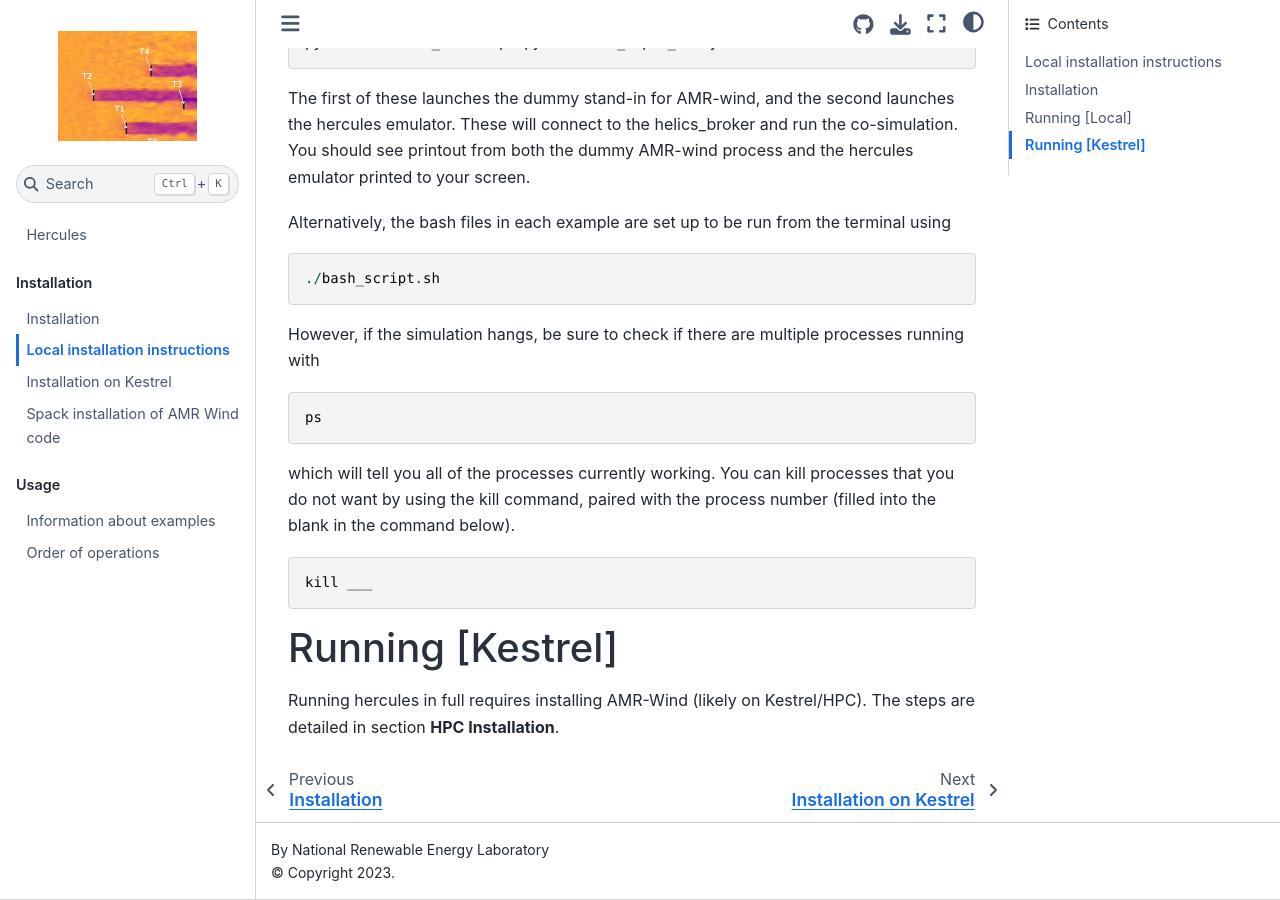
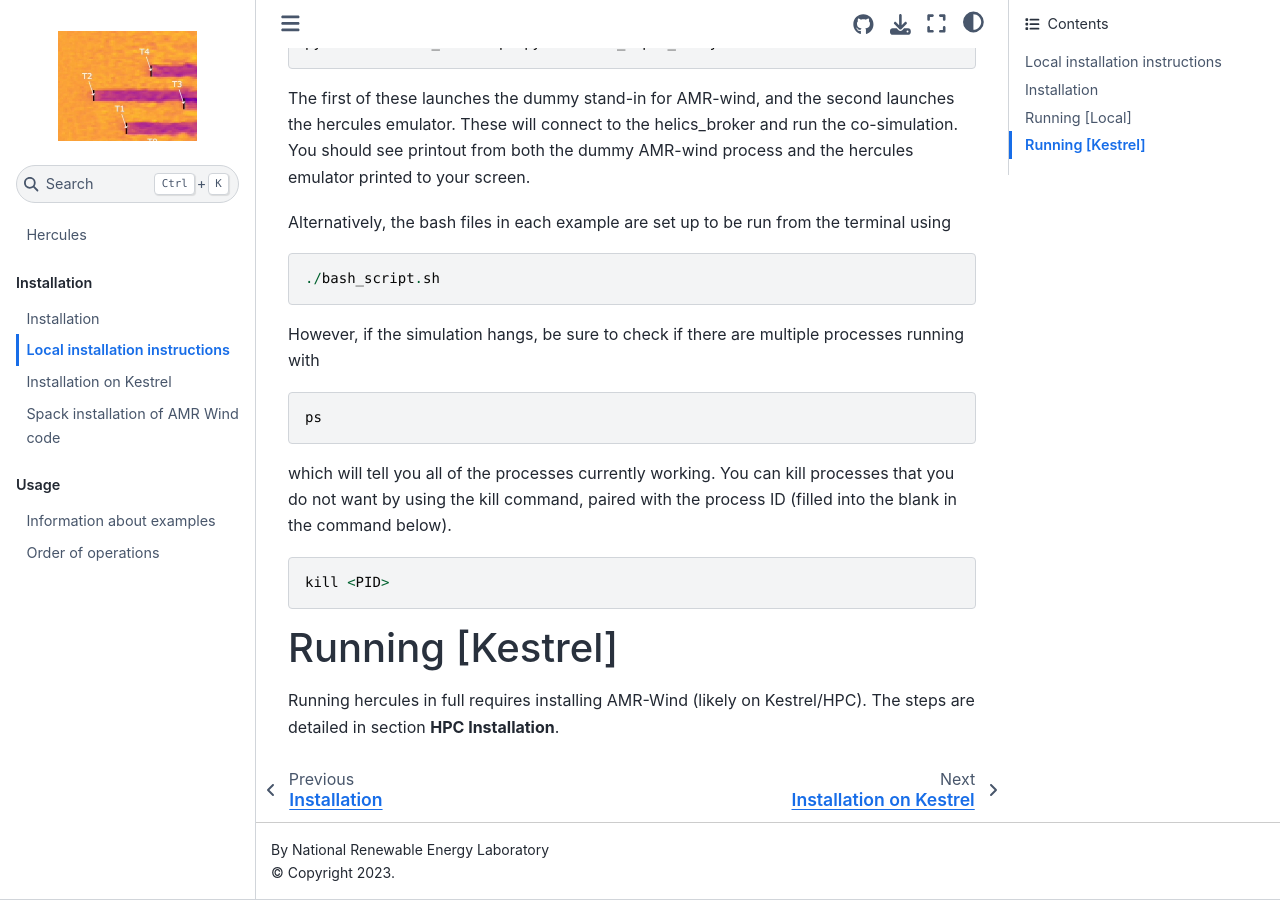
Before and after one commit to NREL/hercules, a Jupyter Book: the page built from docs/install_local.md, in a window 1280 px wide and 900 px high, scrolled down 2778 px. Built offline with Jupyter Book 1.0.4 settings and Sphinx 7.4.7 and the Sphinx Book theme 1.1.4, drawn with Linux system fonts in a browser that asks for light colours.

Commit message:
Update commands

````diff
--- a/docs/install_local.md
+++ b/docs/install_local.md
@@ -143,9 +143,9 @@ However, if the simulation hangs, be sure to check if there are multiple process
 ```
 ps
 ```
-which will tell you all of the processes currently working.  You can kill processes that you do not want by using the kill command, paired with the process number (filled into the blank in the command below).
+which will tell you all of the processes currently working.  You can kill processes that you do not want by using the kill command, paired with the process ID (filled into the blank in the command below).
 ```
-kill ___
+kill <PID>
 ```
 
 <!--
````
